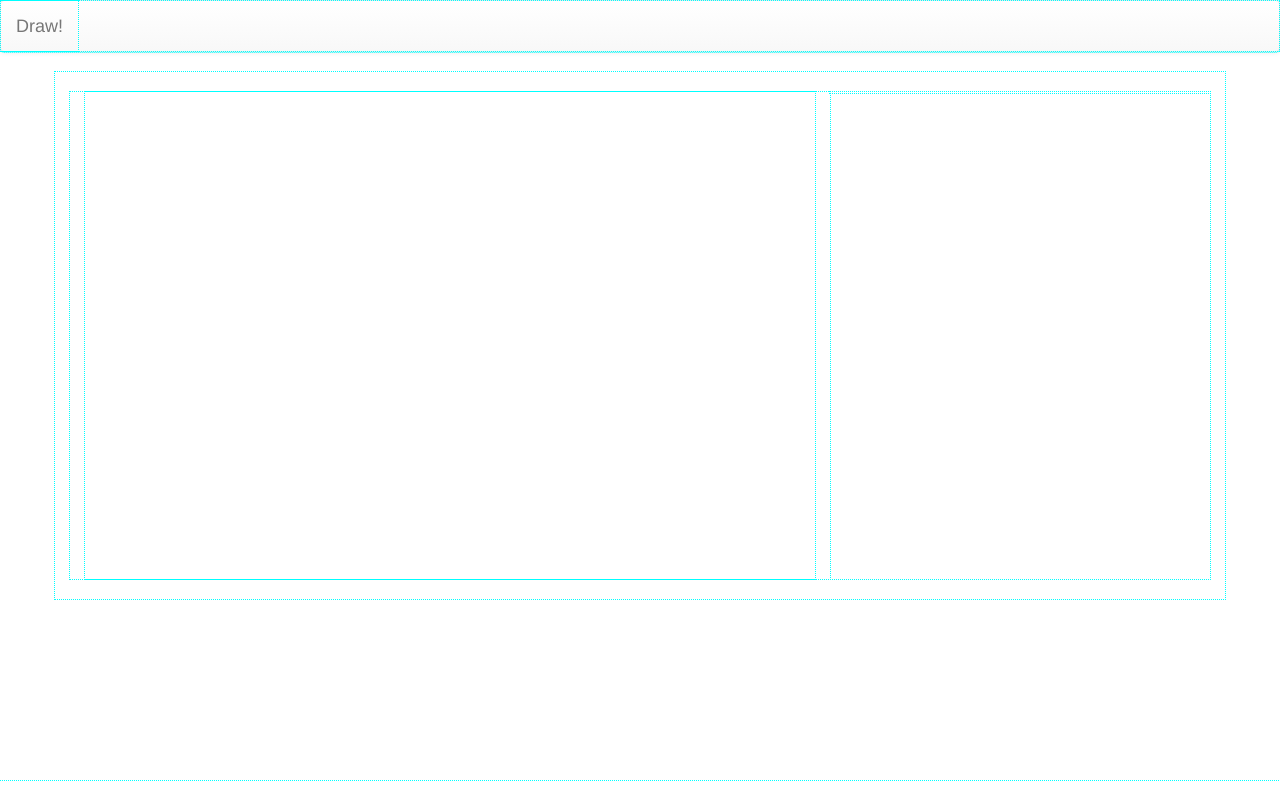
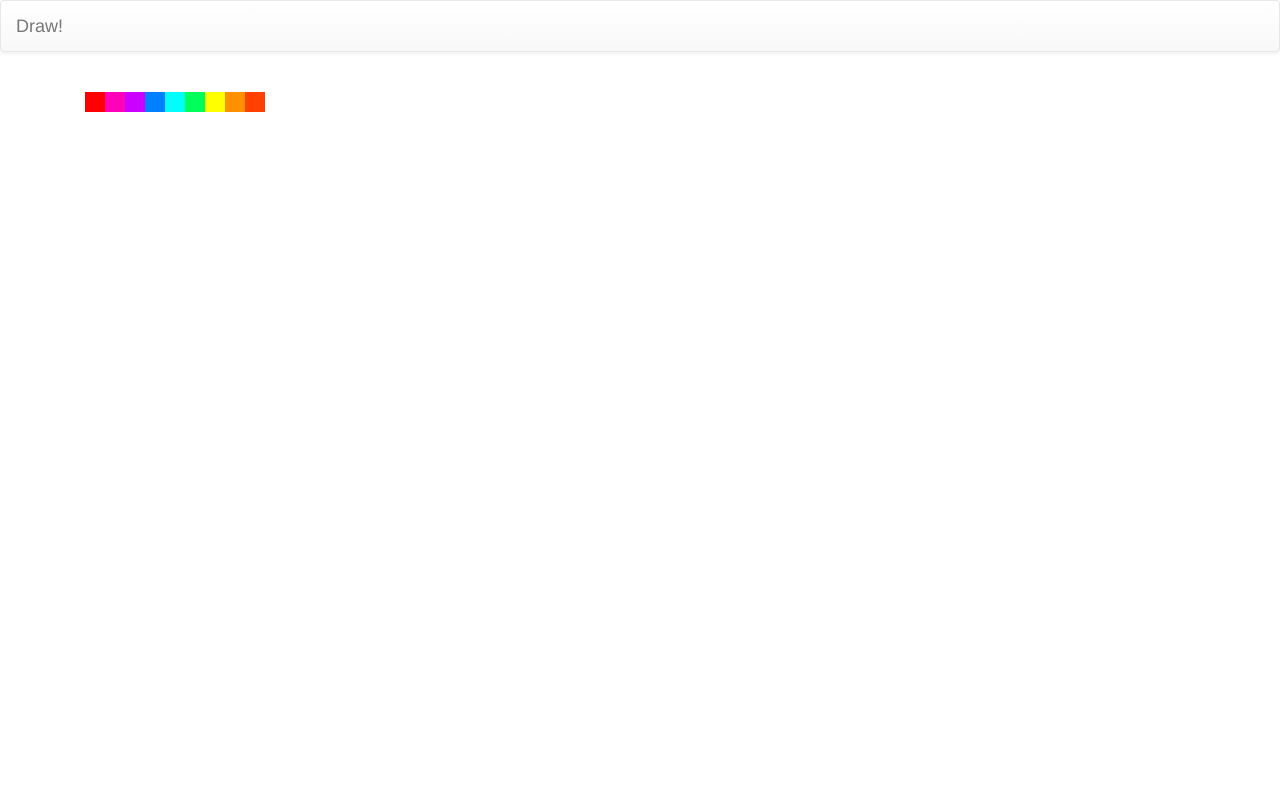
Before and after one commit to RoseTheMarmot/Collaborative-Drawing, a website: page client/index.html in a window 1280 px wide. Drawn offline with Linux system fonts and the light colour scheme.

Commit message:
added color picker

```diff
--- a/client/css/style.css
+++ b/client/css/style.css
@@ -1,5 +1,5 @@
 *{
-	outline: 1px dotted #0ff;
+	/*outline: 1px dotted #0ff;*/
 }
 .container{
 	margin: 20px auto;
--- a/client/index.html
+++ b/client/index.html
@@ -39,6 +39,7 @@
     <div class="container">
       <div class="row">
         <div class="col-sm-8" id="draw-box">
+          <div id="color-picker"></div>
         </div>
         <div class="col-sm-4" id="chat-box">
       </div>
--- a/client/js/script.js
+++ b/client/js/script.js
@@ -30,9 +30,34 @@ $(document).ready(function($){
     }
   }
 
+  var ColorPicker = function(container_selector){
+    var colors = ['FF0000', 'FF00BB', 'CC00FF', '0080FF', '00FFFB', '00FF59', 'FFFF00', 'FF9100', 'FF4000'];
+    var boxes = colors.length;
+    function box(color){
+      return "<div style='width:20px;height:20px;display:inline-block;background-color:#"+color+";'></div>";
+    }
+    /*
+    function box(r, g, b){
+      return "<div style='width:20px;height:20px;display:inline-block;background-color:rgb("+r+", "+g+", "+b+");'></div>";
+    }
+    function r(x){
+      return Math.round(Math.sin(x*(2*Math.PI/boxes)+(Math.PI/2))*(255/2)+(255/2));
+    }
+    function g(x){
+      return Math.round(Math.sin(x*(2*Math.PI/boxes)-(Math.PI/2))*(255/2)+(255/2));
+    }*/
+    for(var i = 0; i < boxes; i++){
+      $(container_selector).append(box(colors[i]));
+    }
+  }
+
   var drawingApp = new App();
+  var picker = new ColorPicker('#color-picker');
+  var mousedown = false; //true false if the mouse is down while being moved
 
-  var mousedown = false; //true false if the mouse is down while being moved
+  $('#color-picker').on('click', 'div', function(){
+    drawingApp.ctx.strokeStyle = $(this).css('background-color');
+  });
 
   $("#draw-box canvas").mousedown(function(e){
     mousedown = true;
@@ -47,4 +72,7 @@ $(document).ready(function($){
     drawingApp.draw(e.offsetX, e.offsetY, "dragend");
   });
 
+
+
+
 });
```
